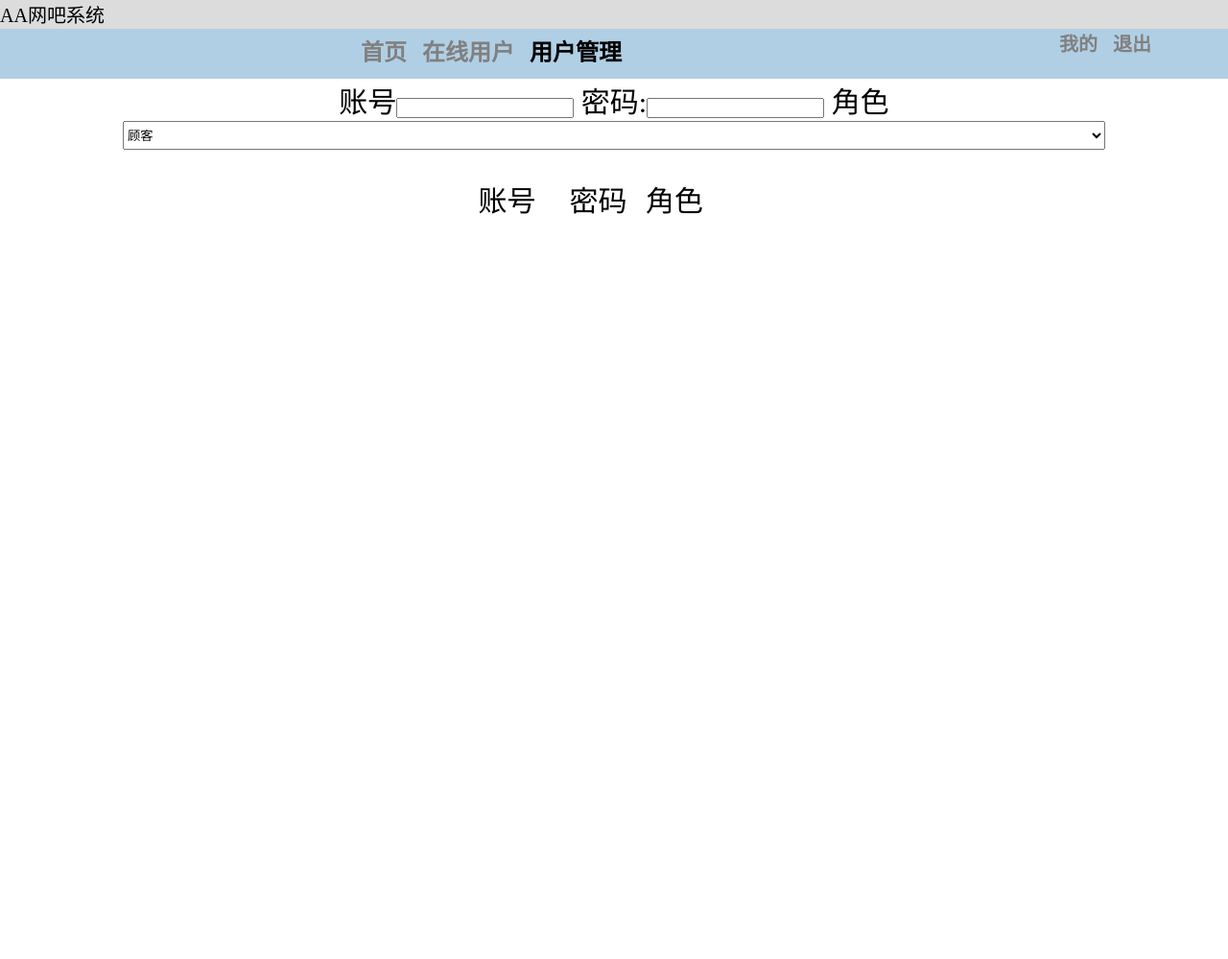
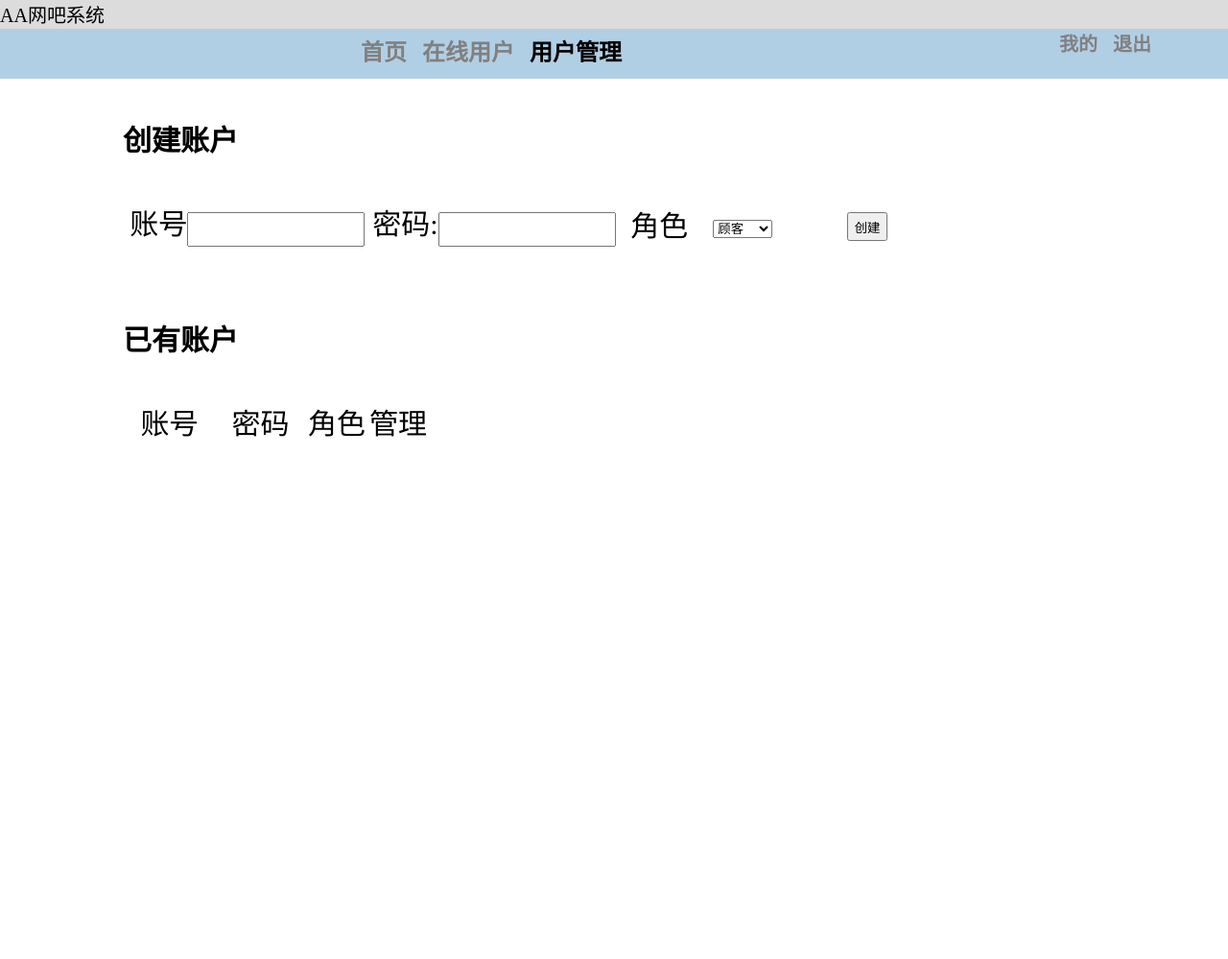
Before and after one commit to YanhuiLu89/netBarManageSys, a Django app: template netBarSys/templates/mguser.html in a window 1280 px wide. Shown: the top 999 px of the page at 96% size. Before the commit the page ends 223 px from the top, so only its background shows below. Run offline with Django 3.2, Linux system fonts and the light colour scheme; the template is opened without the code that fills it, so the values that code supplies are empty.

Commit message:
mguser页面整理，显示已ok,完成功能

```diff
--- a/netBarSys/templates/mguser.html
+++ b/netBarSys/templates/mguser.html
@@ -16,34 +16,40 @@
 {% block contentbody %}
     <div style="margin: 0% 10% 0% 10%">
         <div  style="width:100%; height:100px">
+            <h4 align="left">创建账户</h4>
             <form action="{% url 'adduser' %}" method="post" name="adduser">{% csrf_token %}
-                <tr>
-                    <td width="40%">账号<input type="text"  name="name"></td>
-                    <td width="40%">密码:<input type="text"  name="password"></td>
-                    <td style="width: 20%;height:60px">角色
-                        <select id="customer"  name="type" panelHeight="auto" style="width: 100%;height:30px;float:left">
+                <table>
+                    <td width="30%">账号<input type="text"  name="name" style="height:30px"></td>
+                    <td width="30%">密码:<input type="text"  name="password" style="height:30px"></td>
+                    <td style="width: 10%;height:30px">角色</td>
+                    <td style="width: 10%;height:30px">
+                        <select id="customer"  name="type" panelHeight="auto">
                         <option value=0>顾客</option>
                         <option value=1>管理员</option>
                         </select>
                     </td>
-                </tr>
+                    <td width="30%"><input type="submit" value="创建" style="height:30px"></td>
+                </table>
             </form>
         </div>
+        <br/>
+        <br/>
         <div style="width:100%; height:500px">
+            <h4 align="left">已有账户</h4>
             <form action="{% url 'mguser' %}" method="post" name='mguser'>{% csrf_token %}
-                <table align="center">
+                <table>
                     <tr>
                         <td width=30%>账号</td>
                         <td width=30%>密码</td>
                         <td width=20%>角色</td>
-                        <td></td>
+                        <td width=20%>管理</td>
                     </tr>
                     {% for user in user_list.all %}
                         <tr>
                             <td>{{user.name }}</td>
                             <td>{{ user.password }}</td>
                             <td><label id="id_type"></label></td>
-                            <td><a href="{% url 'deluser' user.id %}">删除</a></td>
+                            <td width=20%><a href="{% url 'deluser' user.id %}">删除</a></td>
                         </tr>
                     {% endfor %}
                 </table>
```
